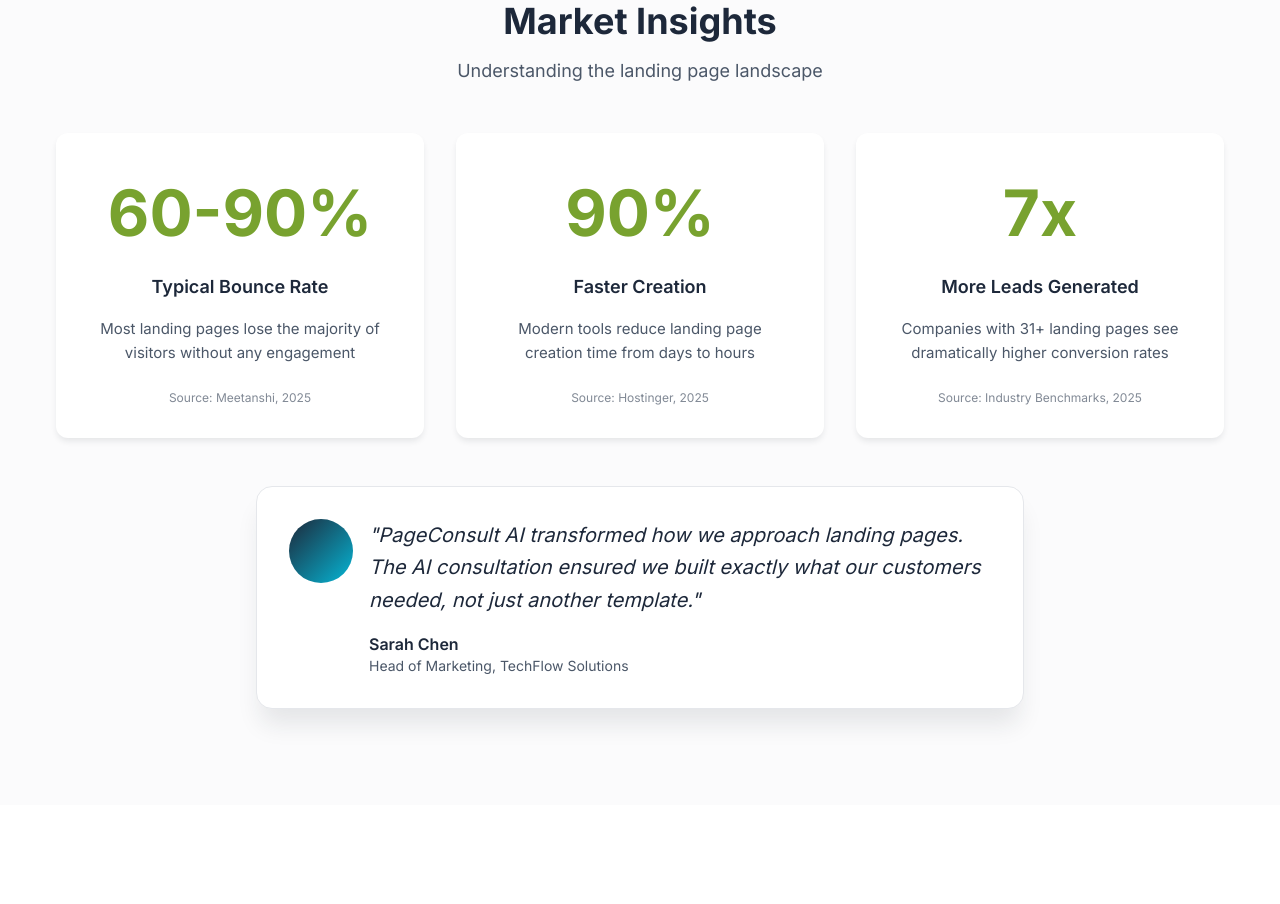
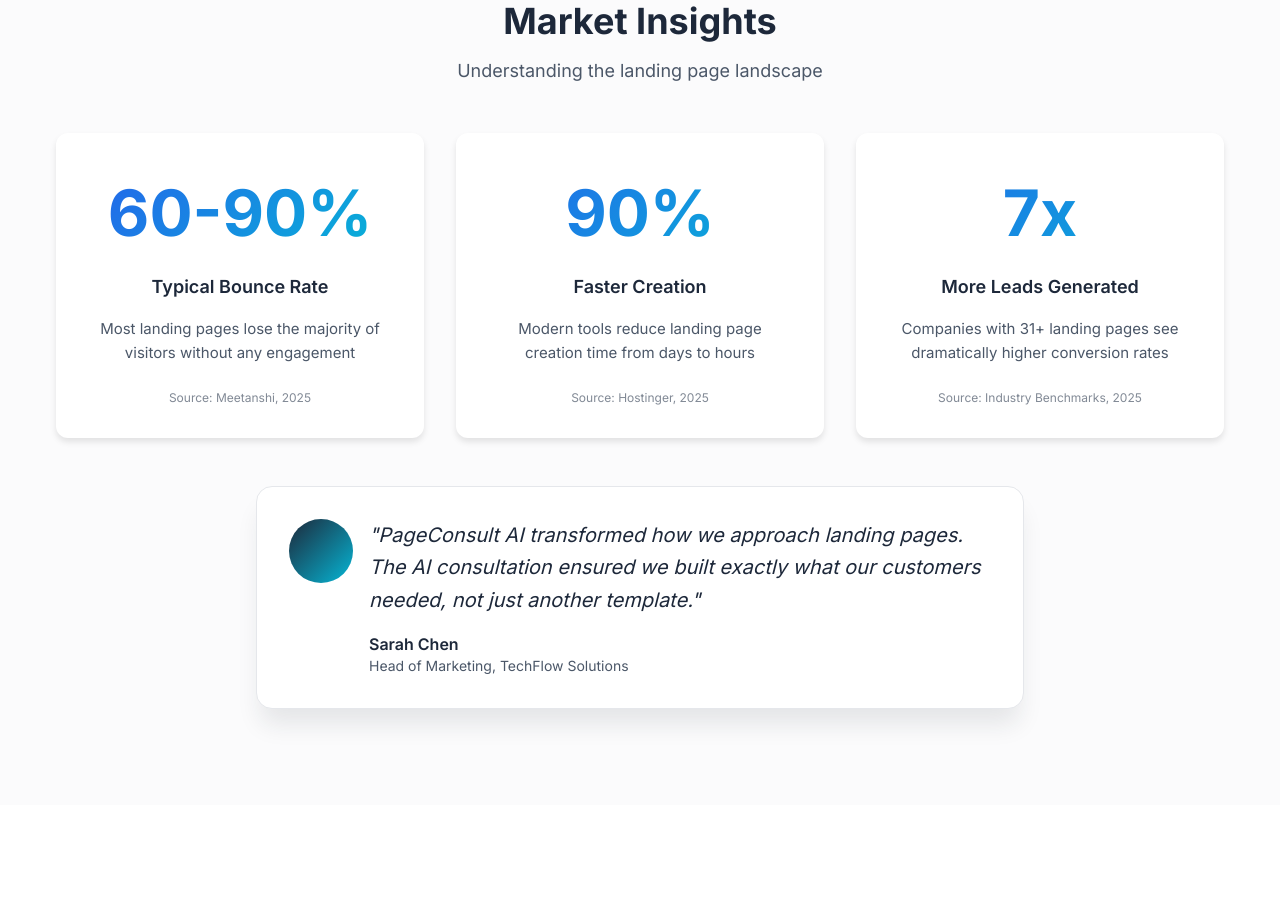
Before and after one commit to Textak-AI/page-consult-ai, a React (Vite) app: page / in a window 1280 px wide. Shown: the part 3060-3964 px from the top of the page. Built offline with nearby package versions, Linux system fonts and the light colour scheme.

Commit message:
Fix statistics section colors

```diff
--- a/src/components/SocialProof.tsx
+++ b/src/components/SocialProof.tsx
@@ -36,11 +36,28 @@ const SocialProof = () => {
           {stats.map((stat, index) => (
             <div
               key={index}
-              className="bg-card rounded-xl p-8 shadow-md hover:shadow-xl hover:-translate-y-1 transition-all duration-300 animate-scale-in"
-              style={{ animationDelay: `${index * 100}ms` }}
+              className="bg-card rounded-xl p-8 shadow-md hover:-translate-y-1 transition-all duration-300 animate-scale-in"
+              style={{
+                animationDelay: `${index * 100}ms`,
+                boxShadow: '0 4px 6px rgba(0, 0, 0, 0.1)'
+              }}
+              onMouseEnter={(e) => {
+                e.currentTarget.style.boxShadow = '0 8px 24px rgba(6, 182, 214, 0.15)';
+              }}
+              onMouseLeave={(e) => {
+                e.currentTarget.style.boxShadow = '0 4px 6px rgba(0, 0, 0, 0.1)';
+              }}
             >
               <div className="text-center">
-                <div className="text-[64px] font-bold mb-3" style={{ color: '#78A22F' }}>
+                <div
+                  className="text-[64px] font-bold mb-3"
+                  style={{
+                    background: 'linear-gradient(135deg, #2563EB 0%, #06B6D6 100%)',
+                    WebkitBackgroundClip: 'text',
+                    WebkitTextFillColor: 'transparent',
+                    backgroundClip: 'text'
+                  }}
+                >
                   {stat.number}
                 </div>
                 <div className="text-lg font-semibold text-foreground mb-4">
```
